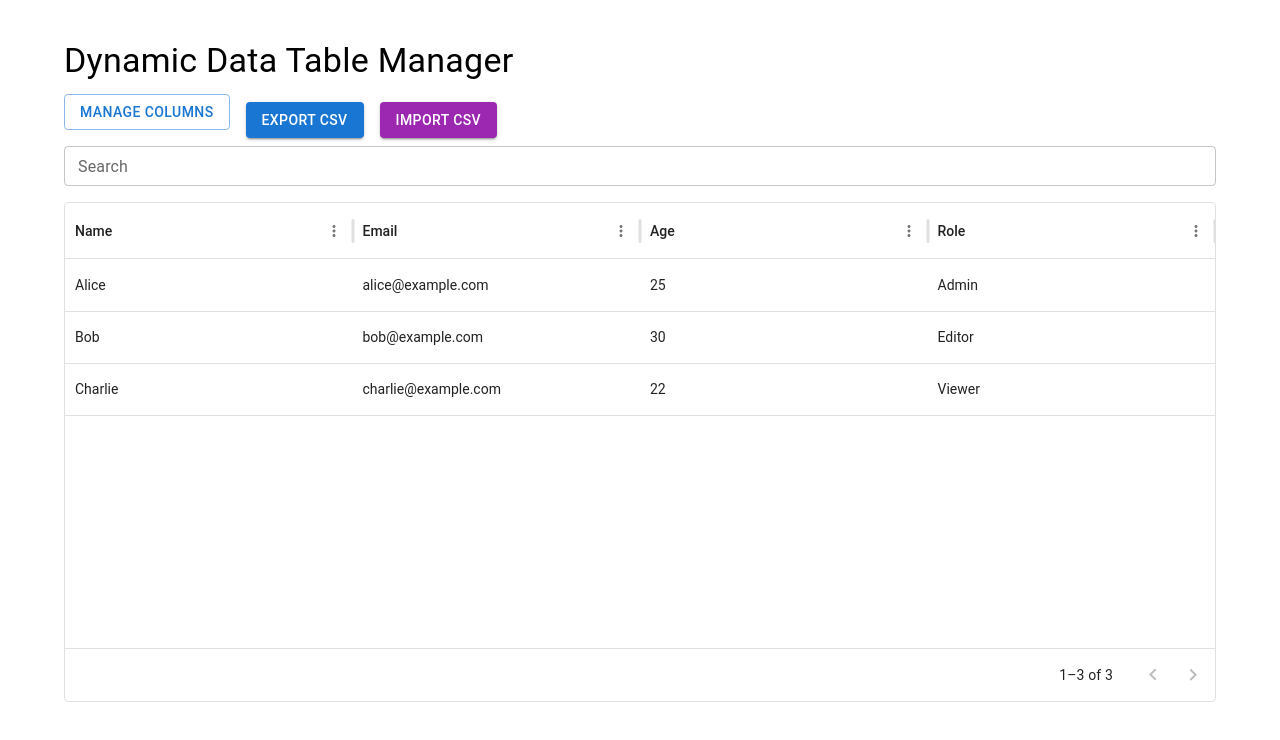
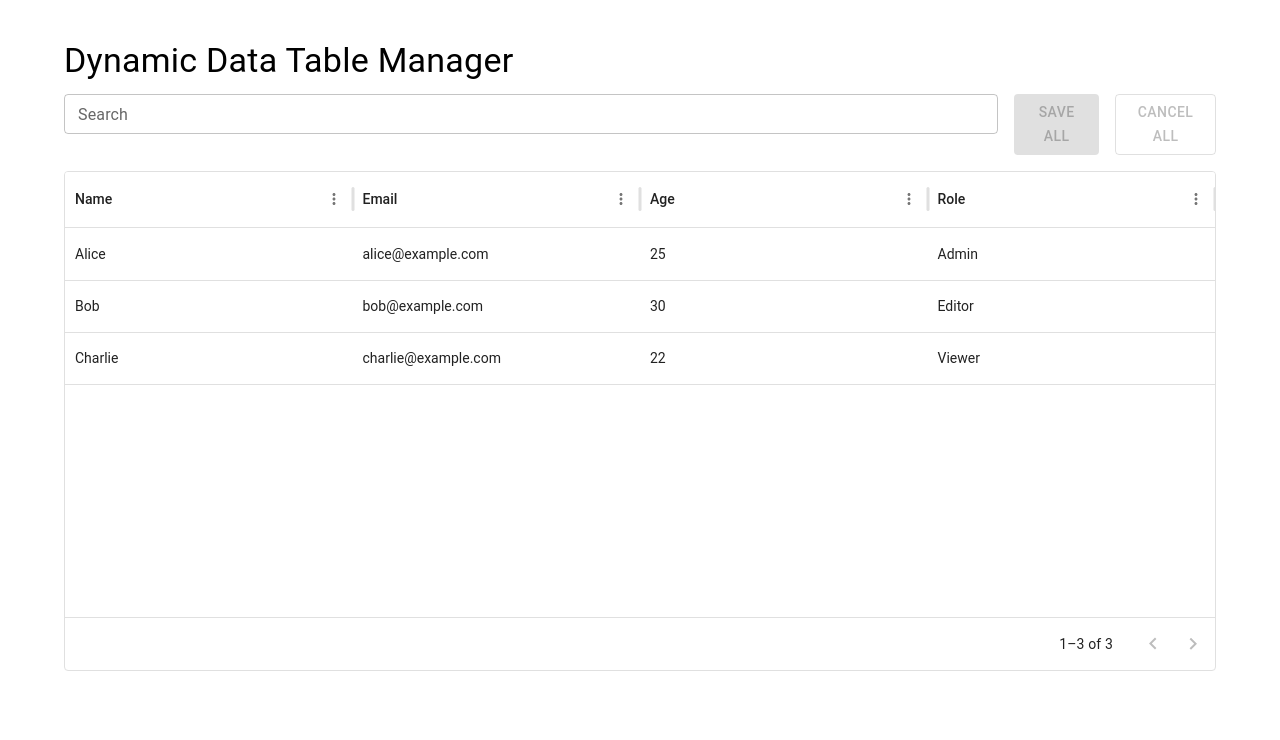
Before and after one commit to RasadhiSanchala/dynamic-data-table, a React (Vite) app: page / in a window 1280 px wide. Shown: the top 740 px of the page. Built offline with nearby package versions, Linux system fonts and the light colour scheme.

Commit message:
implement inline row editing with batch save and cancel functionality

```diff
--- a/src/components/DataTable.tsx
+++ b/src/components/DataTable.tsx
@@ -1,33 +1,27 @@
 import React, { useState, useMemo } from "react";
-import { useSelector } from "react-redux";
+import { useSelector, useDispatch } from "react-redux";
 import type { RootState } from "../store";
+import type { GridRowModel, GridEventListener } from "@mui/x-data-grid";
 import { DataGrid } from "@mui/x-data-grid";
 import TextField from "@mui/material/TextField";
 import Box from "@mui/material/Box";
 import Button from "@mui/material/Button";
-import ManageColumnsModal from "./ManageColumnsModal";
-import ExportCSV from "./ExportCSV";
-import ImportCSV from "./ImportCSV";
-
-
 
 const DataTable: React.FC = () => {
+  const dispatch = useDispatch();
   const { data, visibleColumns } = useSelector((state: RootState) => state.table);
   const [searchTerm, setSearchTerm] = useState("");
-
-    const [openModal, setOpenModal] = useState(false);
+  const [editRows, setEditRows] = useState<{ [id: string]: GridRowModel }>({});
 
   const columns = visibleColumns.map((col) => ({
     field: col,
     headerName: col.charAt(0).toUpperCase() + col.slice(1),
     flex: 1,
-        editable: false,
+    editable: true,
   }));
-
 
   const filteredRows = useMemo(() => {
     if (!searchTerm) return data;
-
     return data.filter((row) =>
       visibleColumns.some((col) =>
         String(row[col]).toLowerCase().includes(searchTerm.toLowerCase())
@@ -35,30 +29,80 @@ const DataTable: React.FC = () => {
     );
   }, [searchTerm, data, visibleColumns]);
 
+  const displayedRows = filteredRows.map((row) =>
+    editRows[row.id] ? { ...row, ...editRows[row.id] } : row
+  );
+
+  const handleCellEditStop: GridEventListener<"cellEditStop"> = (params) => {
+    if (!params) return;
+    const { id, field, value } = params;
+    if (!id || !field) return;
+
+    setEditRows((prev) => ({
+      ...prev,
+      [id]: {
+        ...prev[id],
+        [field]: value,
+      },
+    }));
+  };
+
+  const handleSaveAll = () => {
+
+    for (const rowEdits of Object.values(editRows)) {
+      if ("age" in rowEdits && isNaN(Number(rowEdits.age))) {
+        alert("Age must be a valid number.");
+        return;
+      }
+    }
+
+    const newData = data.map((row) =>
+      editRows[row.id] ? { ...row, ...editRows[row.id] } : row
+    );
+
+    dispatch({ type: "table/setData", payload: newData });
+    setEditRows({});
+    alert("Changes saved!");
+  };
+
+  const handleCancelAll = () => {
+    setEditRows({});
+    alert("All edits canceled.");
+  };
+
   return (
     <Box>
-            <Button
-                variant="outlined"
-                onClick={() => setOpenModal(true)}
-                sx={{ mb: 2 }}
-            >
-                Manage Columns
-            </Button>
-            <ExportCSV />
-            <ImportCSV />
-            <ManageColumnsModal open={openModal} onClose={() => setOpenModal(false)} />
+      <Box display="flex" gap={2} mb={2}>
         <TextField
           label="Search"
           variant="outlined"
           size="small"
           fullWidth
-                sx={{ mb: 2 }}
           value={searchTerm}
           onChange={(e) => setSearchTerm(e.target.value)}
         />
+
+        <Button
+          variant="contained"
+          color="success"
+          onClick={handleSaveAll}
+          disabled={Object.keys(editRows).length === 0}
+        >
+          Save All
+        </Button>
+        <Button
+          variant="outlined"
+          color="error"
+          onClick={handleCancelAll}
+          disabled={Object.keys(editRows).length === 0}
+        >
+          Cancel All
+        </Button>
+      </Box>
+
       <div style={{ height: 500, width: "100%" }}>
         <DataGrid
-                    rows={filteredRows}
+          rows={displayedRows}
           columns={columns}
           initialState={{
             pagination: {
@@ -67,10 +111,9 @@ const DataTable: React.FC = () => {
           }}
           pageSizeOptions={[10]}
           disableRowSelectionOnClick
+          onCellEditStop={handleCellEditStop}
         />
       </div>
-
-
     </Box>
   );
 };
```
Lines whose indentation alone changed are shown as unchanged.
